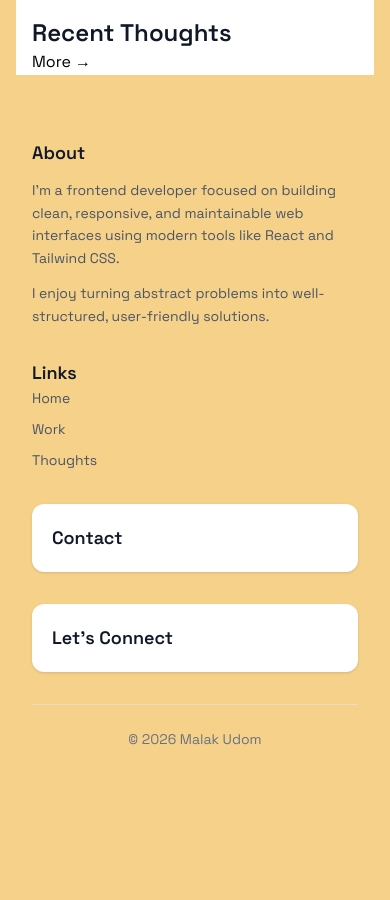
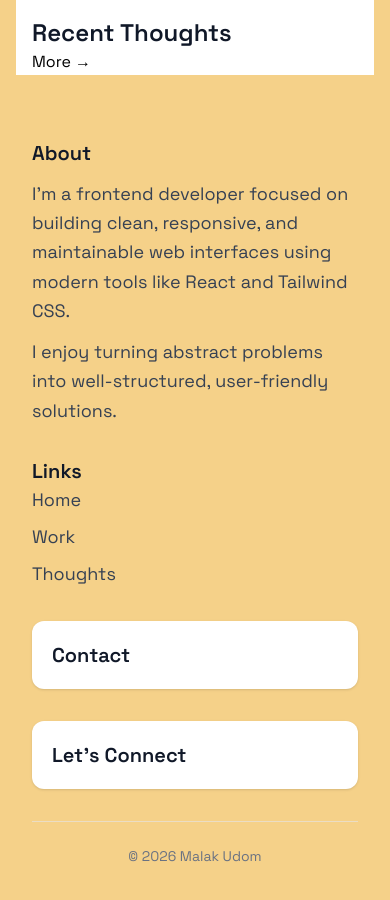
Before and after one commit to malakus4/portfolio-react, a React (Vite) app: page / in a window 390 px wide. Shown: the part 2700-3600 px from the top of the page. Before the commit the page ends 3505 px from the top, so only its background shows below. Built offline with nearby package versions, Linux system fonts and the light colour scheme.

Commit message:
style: improve Footer text contrast

```diff
--- a/src/index.css
+++ b/src/index.css
@@ -76,11 +76,11 @@ html {
   }
 
   .footer-title {
-    @apply text-lg sm:text-xl font-semibold text-gray-900;
+    @apply text-xl sm:text-xl font-semibold text-gray-900;
   }
 
   .footer-text {
-     @apply text-sm sm:text-base text-gray-600 leading-relaxed;
+     @apply text-lg sm:text-xl text-gray-700 leading-relaxed;
   }
 
 
```
